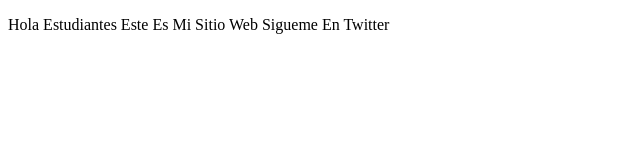
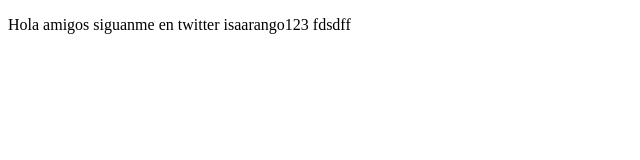
Before and after one commit to isaarangoettos/proyectoDemoCursoPrework, a plain HTML site: page index.html in a window 1280 px wide. Shown: the full height of the page, 0-640 px from the left. Drawn offline with Linux system fonts and the light colour scheme.

Commit message:
cambios intentando curso platzit

```diff
--- a/index.html
+++ b/index.html
@@ -8,7 +8,8 @@
 </head>
 <body>
     <p>
-        Hola Estudiantes Este Es Mi Sitio Web Sigueme En Twitter
+        Hola amigos siguanme en twitter isaarango123 fdsdff
+
     </p>
 </body>
 </html>
```
